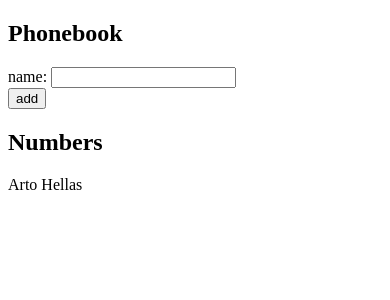
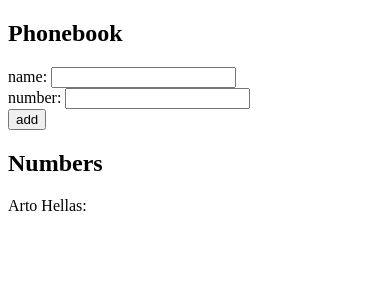
Before and after one commit to Matt-Anis/FullStackOpen-part-2, a React (Vite) app in the folder The Phonebook/: page / in a window 390 px wide. Shown: the top 300 px of the page. Built offline with nearby package versions, Linux system fonts and the light colour scheme.

Commit message:
2.8: The Phonebook Step 3

```diff
--- a/The Phonebook/src/App.jsx
+++ b/The Phonebook/src/App.jsx
@@ -5,11 +5,13 @@
     { name: 'Arto Hellas' }
   ])
   const [newName, setNewName] = useState('')
+  const [newNumber, setNewNumber] = useState('')
 
   const addNewPerson = (event) => {
     event.preventDefault()
     const personObject = {
-      name: newName
+      name: newName,
+      number: newNumber
     }
 
     if (persons.some(person => person.name.toLowerCase() === newName.toLowerCase())) {
@@ -18,10 +20,15 @@
     }
     setPersons(persons.concat(personObject))
     setNewName('')
+    setNewNumber('')
   }
 
   const handleNameChange = (event) => {
     setNewName(event.target.value)
+  }
+
+  const handleNumberChange = (event) => {
+    setNewNumber(event.target.value)
   }
 
   return (
@@ -32,11 +39,14 @@
           name: <input value={newName} onChange={handleNameChange} />
         </div>
         <div>
+          number: <input value={newNumber} onChange={handleNumberChange} />
+        </div>
+        <div>
           <button type="submit">add</button>
         </div>
       </form>
       <h2>Numbers</h2>
-      {persons.map(person => <p key={person.name}>{person.name}</p>)}
+      {persons.map(person => <p key={person.name}>{person.name}: {person.number}</p>)}
     </div>
   )
 }
```
